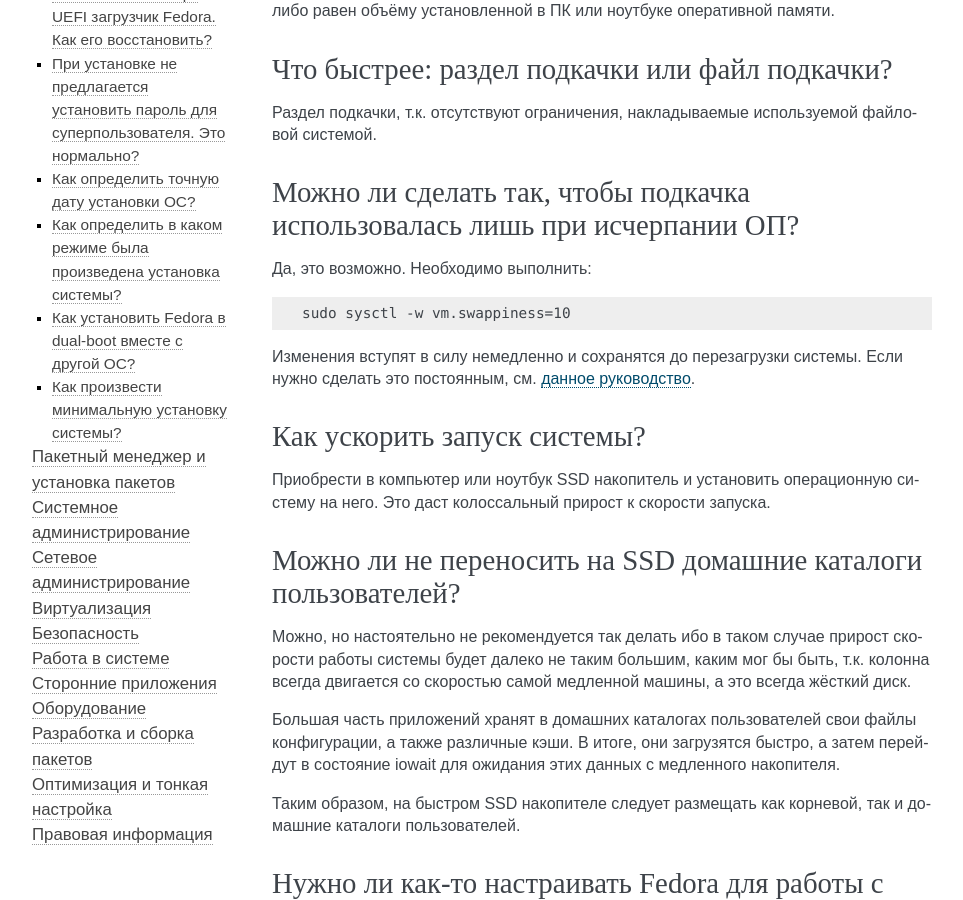
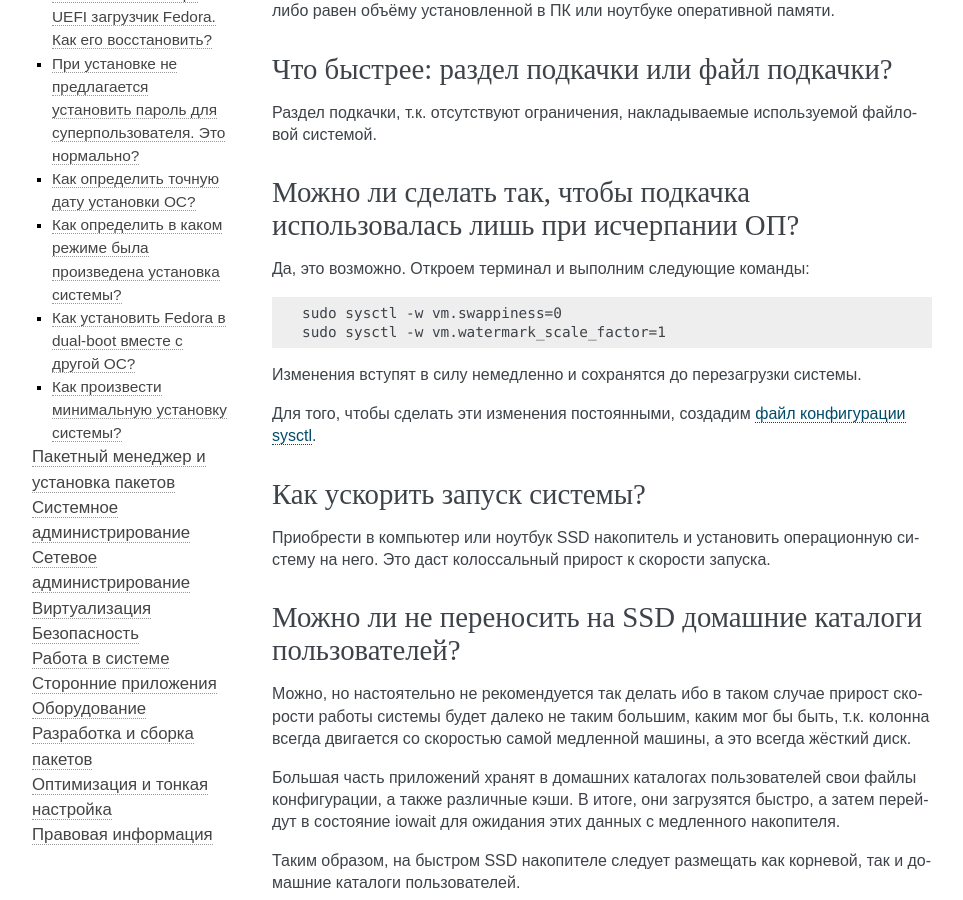
Before and after one commit to RussianFedora/FAQ, a Sphinx documentation site: the page built from source/installation.rst, in a window 1280 px wide and 900 px high, scrolled down 2130 px. Shown: the whole window, without its empty margins (148-1111 px from the left). Built offline with Sphinx 7.4.7, drawn with Linux system fonts in a browser that asks for light colours; comment, search, counter and statistics services are not loaded.

Commit message:
Updated swappiness question.
Closes #83.

```diff
--- a/source/installation.rst
+++ b/source/installation.rst
@@ -140,13 +140,16 @@
 Можно ли сделать так, чтобы подкачка использовалась лишь при исчерпании ОП?
 ================================================================================
 
-Да, это возможно. Необходимо выполнить:
+Да, это возможно. Откроем терминал и выполним следующие команды:
 
 .. code-block:: text
 
-    sudo sysctl -w vm.swappiness=10
+    sudo sysctl -w vm.swappiness=0
+    sudo sysctl -w vm.watermark_scale_factor=1
 
-Изменения вступят в силу немедленно и сохранятся до перезагрузки системы. Если нужно сделать это постоянным, см. :ref:`данное руководство <sysctl-permanent>`.
+Изменения вступят в силу немедленно и сохранятся до перезагрузки системы.
+
+Для того, чтобы сделать эти изменения постоянными, создадим :ref:`файл конфигурации sysctl <sysctl-permanent>`.
 
 .. index:: speed-up, boot
 .. _speedup-main:
```
